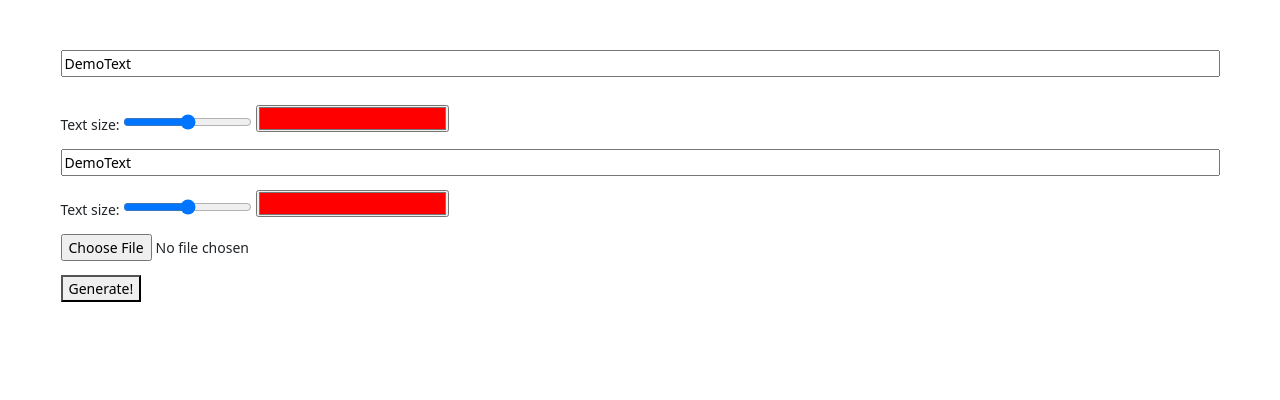
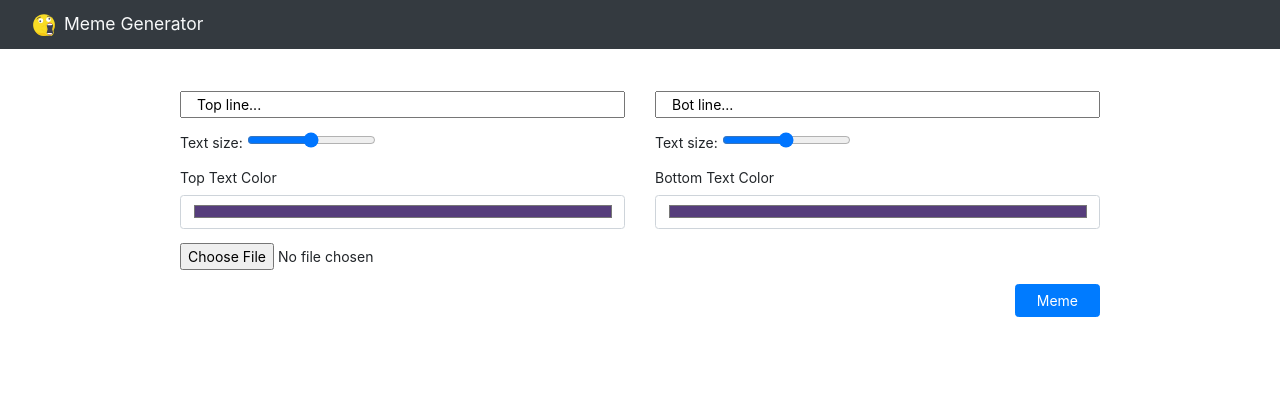
Before and after one commit to yunusgok/meme-generator, a Flask app: page / in a window 1280 px wide. Shown: the top 400 px of the page. Run offline with Flask 2, Linux system fonts and the light colour scheme; some libraries are stand-ins or nearby versions.

Commit message:
generator finished

```diff
--- a/requirements.txt
+++ b/requirements.txt
@@ -1,5 +1,3 @@
 Flask==1.1.2
 pillow
 requests
-numpy
-imgurpython
--- a/static/css/meme-generator.css
+++ b/static/css/meme-generator.css
@@ -14,3 +14,8 @@
 .row-content{
     padding: 50px;
 }
+
+.col-centered{
+    float: none;
+    margin: 0 auto;
+}
--- a/static/js/meme-generator.js
+++ b/static/js/meme-generator.js
@@ -1,37 +1,34 @@
 let topTextInput, bottomTextInput, topTextSizeInput, bottomTextSizeInput, imageInput, generateBtn, canvas, ctx;
 
 function generateMeme (img, topText, bottomText, topTextSize, bottomTextSize ,topColor, bottomColor) {
+
     let fontSize;
 
-    // Size canvas to image
     canvas.width = img.width;
     canvas.height = img.height;
 
-    // Clear canvas
+
     ctx.clearRect(0, 0, canvas.width, canvas.height);
-    // Draw main image
+
     ctx.drawImage(img, 0, 0);
-
-    // Text style: white with black borders
 
 
     ctx.strokeStyle = 'black';
     ctx.textAlign = 'center';
 
-    // Top text font size
     ctx.fillStyle = topColor;
     fontSize = canvas.width * topTextSize;
     ctx.font = fontSize + 'px Impact';
     ctx.lineWidth = fontSize / 20;
 
-    // Draw top text
+
     ctx.textBaseline = 'top';
     topText.split('\n').forEach(function (t, i) {
         ctx.fillText(t, canvas.width / 2, i * fontSize, canvas.width);
         ctx.strokeText(t, canvas.width / 2, i * fontSize, canvas.width);
     });
 
-    // Bottom text font size
+
     ctx.fillStyle = bottomColor;
     fontSize = canvas.width * bottomTextSize;
     ctx.font = fontSize + 'px Impact';
@@ -62,12 +59,11 @@ function init () {
 
     canvas.width = canvas.height = 0;
 
-    // Default/Demo text
-    topTextInput.value = bottomTextInput.value = 'Demo\nText';
 
-    // Generate button click listener
+
+
     generateBtn.addEventListener('click', function () {
-        // Read image as DataURL using the FileReader API
+
         topColor = document.getElementById('topColor').value;
         bottomColor = document.getElementById('bottomColor').value;
         let reader = new FileReader();
--- a/templates/index.html
+++ b/templates/index.html
@@ -2,42 +2,71 @@
 <html lang="en">
     <head>
         <meta charset="utf-8">
-        <title>Meme Generator</title>
+        <title>CENG Meme Generator</title>
         <link rel="stylesheet" href="static/css/meme-generator.css">
-        <link href="https://cdn.jsdelivr.net/npm/bootstrap@5.0.0-beta3/dist/css/bootstrap.min.css" rel="stylesheet" integrity="sha384-eOJMYsd53ii+scO/bJGFsiCZc+5NDVN2yr8+0RDqr0Ql0h+rP48ckxlpbzKgwra6" crossorigin="anonymous">
+        <link rel="icon" href="static/images/logo.svg">
+        <link rel="stylesheet" href="https://stackpath.bootstrapcdn.com/bootstrap/4.3.1/css/bootstrap.min.css" integrity="sha384-ggOyR0iXCbMQv3Xipma34MD+dH/1fQ784/j6cY/iJTQUOhcWr7x9JvoRxT2MZw1T" crossorigin="anonymous">
+    </head>
 
-    </head>
     <body>
-        <div class="container-fluid" >
-            <div class="row row-content">
+        <nav class="navbar navbar-light bg-dark">
+            <div class="container-fluid">
+              <a class="navbar-brand text-light" href="#">
+                <img src="static/images/logo.svg" alt="" width="30" height="24" class="d-inline-block align-text-top">
+                Meme Generator
+              </a>
+            </div>
+          </nav>
+        <div class="container py-5">
+            <div class="row">
+                <div class="col-md-10 mx-auto">
+                    <form>
+                        <div class="form-group row">
+                            <div class="col-sm-6">
+                                <input class="col-12" id="top-text" type="text" name="topLine" value="Top line..." />
+                            </div>
+                            <div class="col-sm-6">
+                                <input class="col-12" id="bottom-text" type="text" name="bottomLine" value="Bot line..." />
+                            </div>
+                        </div>
+                        <div class="form-group row">
+                            <div class="col-sm-6">
+                                Text size: <input type="range" id="top-text-size-input" min="0.05" max="0.25" value="0.15" step="0.01">
+                            </div>
+                            <div class="col-sm-6">
+                                Text size: <input type="range" id="bottom-text-size-input" min="0.05" max="0.25" value="0.15" step="0.01">
+                            </div>
+                        </div>
+                        <div class="form-group row">
+                            <div class="col-sm-6">
+                                <label for="exampleColorInput" class="form-label">Top Text Color</label>
+                                <input type="color" class="form-control form-control-color"  id="topColor" value="#563d7c" title="Choose your color">
+                            </div>
+                            <div class="col-sm-6">
+                                <label for="exampleColorInput" class="form-label">Bottom Text Color</label>
+                                <input type="color" class="form-control form-control-color"  id="bottomColor" value="#563d7c" title="Choose your color">
+                            </div>
+                        </div>
+                        <div class="form-group row">
+                            <div class="col-sm-12">
+                                <input type="file" id="image-input" accept="image/*">
+                            </div>
 
-                <p >
-                    <input class="col-12" id="top-text" type="text" name="topLine" placeholder="Top line..." />
-                    <div class="col-12"></p>Text size: <input type="range" id="top-text-size-input" min="0.05" max="0.25" value="0.15" step="0.01">
-                    <input class="col-2" id="topColor" type="color"  name="topColor" value="#ff0000">
-                </p>
-
-
-                <p>
-                    <input class="col-12" id="bottom-text" type="text" name="topLine" placeholder="Top line..." />
-                    <div class="col-12"></p>Text size: <input type="range" id="bottom-text-size-input" min="0.05" max="0.25" value="0.15" step="0.01">
-                    <input class="col-2" id="bottomColor" type="color"  name="bottomColor" value="#ff0000">
-                </p>
-
-                <p>
-                    <input type="file" id="image-input" accept="image/*">
-                </p>
-                <p>
-                    <button id="generate-btn">Generate!</button>
-                </p>
-                <p>
+                        </div>
+                        <button id="generate-btn" type="button" class="btn btn-primary px-4 float-right">Meme</button>
+                    </form>
+                </div>
+            </div>
+            <div class="row ">
+                <div class="mx-auto mt-50">
                     <canvas id="meme-canvas" title="Right click -> &quot;Save image as...&quot;"></canvas>
-                </p>
-
+                </div>
             </div>
         </div>
+
         <script src="static/js/meme-generator.js"></script>
-        <script src="https://cdn.jsdelivr.net/npm/bootstrap@5.0.0-beta3/dist/js/bootstrap.bundle.min.js" integrity="sha384-JEW9xMcG8R+pH31jmWH6WWP0WintQrMb4s7ZOdauHnUtxwoG2vI5DkLtS3qm9Ekf" crossorigin="anonymous"></script>
-
+        <script src="https://code.jquery.com/jquery-3.3.1.slim.min.js" integrity="sha384-q8i/X+965DzO0rT7abK41JStQIAqVgRVzpbzo5smXKp4YfRvH+8abtTE1Pi6jizo" crossorigin="anonymous"></script>
+        <script src="https://cdnjs.cloudflare.com/ajax/libs/popper.js/1.14.7/umd/popper.min.js" integrity="sha384-UO2eT0CpHqdSJQ6hJty5KVphtPhzWj9WO1clHTMGa3JDZwrnQq4sF86dIHNDz0W1" crossorigin="anonymous"></script>
+        <script src="https://stackpath.bootstrapcdn.com/bootstrap/4.3.1/js/bootstrap.min.js" integrity="sha384-JjSmVgyd0p3pXB1rRibZUAYoIIy6OrQ6VrjIEaFf/nJGzIxFDsf4x0xIM+B07jRM" crossorigin="anonymous"></script>
     </body>
 </html>
```
Also changed, not shown: image.py (deleted, +0 -58 lines), main.py (+2 -10 lines), static/js/main.js (deleted, +0 -77 lines), static/images/logo.svg (added).
